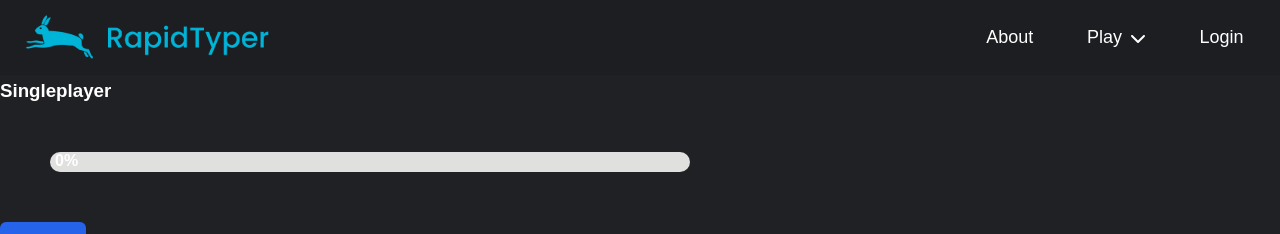
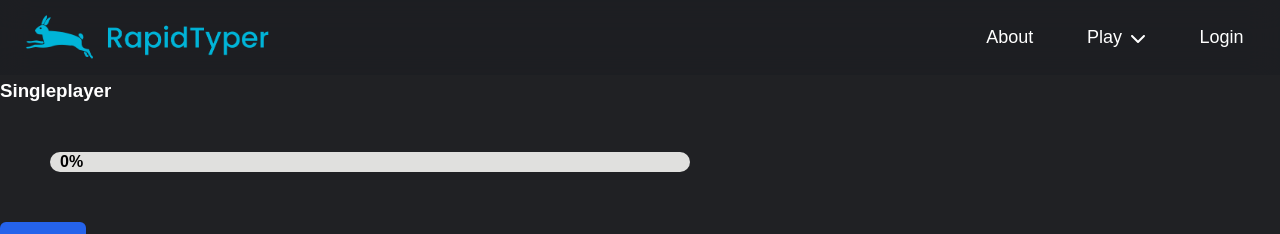
Before and after one commit to janickbraun/rapidtyper, a React (Create React App) app in the folder client/: page /singleplayer in a window 1280 px wide. Shown: the top 234 px of the page. Built offline with nearby package versions, Linux system fonts and the light colour scheme; no server answers; a web font is replaced by a local one.

Commit message:
progress-style

```diff
--- a/client/src/components/header/Header.tsx
+++ b/client/src/components/header/Header.tsx
@@ -14,11 +14,11 @@ export default function Header({ children }: { children: React.ReactNode }) {
 
     useEffect(() => {
         const collapseOutside = (e: any) => {
-            if (open && !dropRef.current?.contains(e.target as Node)) setOpen(false)
+            if (open && !dropRef.current?.contains(e.target as Node)) {
+                setOpen(false)
+            }
         }
-
         window.addEventListener("click", collapseOutside)
-
         return () => {
             window.removeEventListener("click", collapseOutside)
         }
--- a/client/src/components/play/ProgressBar.tsx
+++ b/client/src/components/play/ProgressBar.tsx
@@ -1,4 +1,8 @@
 import React from "react"
+
+/*
+  --> RaceCar.tsx
+*/
 
 const ProgressBar = (props: any) => {
     const { bgcolor, completed } = props
@@ -7,7 +11,7 @@ const ProgressBar = (props: any) => {
         height: 20,
         width: "50%",
         backgroundColor: "#e0e0de",
-        borderRadius: 50,
+        borderRadius: "50rem",
         margin: 50,
     }
 
@@ -17,18 +21,31 @@ const ProgressBar = (props: any) => {
         backgroundColor: bgcolor,
         borderRadius: "inherit",
         textAlign: "right",
+        position: "relative",
     }
 
-    const labelStyles = {
+    var color:string = "black"
+
+    if(completed >= 2) {
+        color = "white"
+    }else{
+        color = "black"
+    }
+
+    const labelStyles:object = { // type (object/any) weil sonst fehler wegen "position: absolute;"
         padding: 5,
-        color: "white",
+        color: color,
         fontWeight: "bold",
+        left: 5,
+        top: "50%",
+        transform: "translateY(-50%)",
+        position: "absolute",
     }
 
     return (
         <div style={containerStyles}>
             <div style={fillerStyles}>
-                <span style={labelStyles}>{`${completed}%`}</span>
+                <span style={labelStyles}>{`${Math.round(completed)}%`}</span>
             </div>
         </div>
     )
--- a/client/src/components/play/Singleplayer.tsx
+++ b/client/src/components/play/Singleplayer.tsx
@@ -8,7 +8,7 @@ export default function Singleplayer() {
     const [completed, setCompleted] = useState(0)
     const [mistakes, setMistakes] = useState(0)
 
-    const text = "If you think that you are going to love something, give it a try. You're going to kick yourself in the butt for the rest of your life if you don't."
+    const text = "If you think that you are going to love something, give it a try. You're going to kick yourself in the butt for the rest of your life if you don't." //
     const hasFired = useRef(false)
     const spitted = text.split("")
     let arr: any = []
@@ -102,7 +102,7 @@ export default function Singleplayer() {
                 const wpm = spitted.length / 5 / (seconds / 60)
                 const accuracy = ((spitted.length - mistakes) / spitted.length) * 100
 
-                console.log("Time: " + seconds)
+                console.log("Time: " + Math.round(seconds))
                 console.log("Wpm: " + wpm)
                 console.log("Accuracy: " + accuracy)
             }
```
Also changed, not shown: client/.prettierrc.js, client/src/components/footer/Footer.tsx (indentation only).
